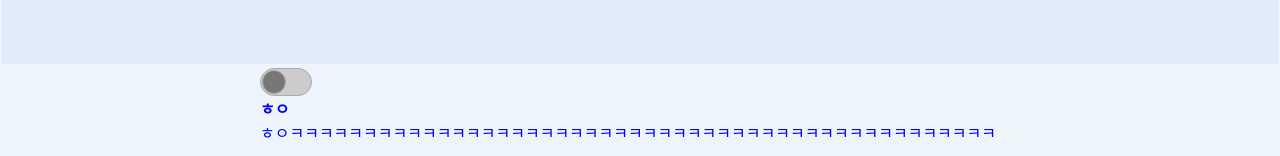
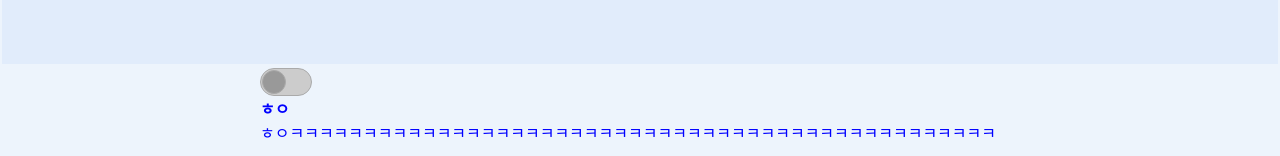
Before and after one commit to Citysquirrel/citysquirrel.github.io, a React (Create React App) app: page / in a window 1280 px wide. Shown: the part 194-350 px from the top of the page. Built offline with nearby package versions, Linux system fonts and the light colour scheme; a web font is replaced by a local one.

Commit message:
Set color of Toggle in active

```diff
--- a/src/components/Toggle.tsx
+++ b/src/components/Toggle.tsx
@@ -7,12 +7,14 @@ const Frame = styled.div<{
   toggleOn: boolean;
   image: string | null;
   bg: string | null;
+  bgac: string | null;
   border: string | null;
 }>`
   position: relative;
   width: 52px;
   height: 28px;
-  background-color: ${(props) => props.bg || 'white'};
+  background-color: ${(props) =>
+    (props.toggleOn && props.bgac) || props.bg || 'white'};
   border: 1px solid ${(props) => props.border || 'black'};
   border-radius: 100px;
   transition: all 0.5s;
@@ -38,6 +40,7 @@ const Circle = styled.div<{
 interface ColorObj {
   circle: string | null;
   background: string | null;
+  backgroundActive: string | null;
   border: string | null;
 }
 
@@ -59,6 +62,7 @@ export const Toggle = ({ toggleOn, setToggleOn, color, image }: Props) => {
       <Frame
         toggleOn={toggleOn}
         bg={color.background}
+        bgac={color.backgroundActive}
         border={color.border}
         image={image}
         onClick={handleClick}
--- a/src/pages/Home.tsx
+++ b/src/pages/Home.tsx
@@ -55,7 +55,12 @@ export const Home = () => {
         <Toggle
           toggleOn={toggleOn}
           setToggleOn={setToggleOn}
-          color={{ circle: '#777', background: '#ccc', border: '#aaa' }}
+          color={{
+            circle: '#999',
+            background: '#ccc',
+            backgroundActive: '#b5dbff',
+            border: '#aaa',
+          }}
           image={null}
         />
         <Textblock
```
